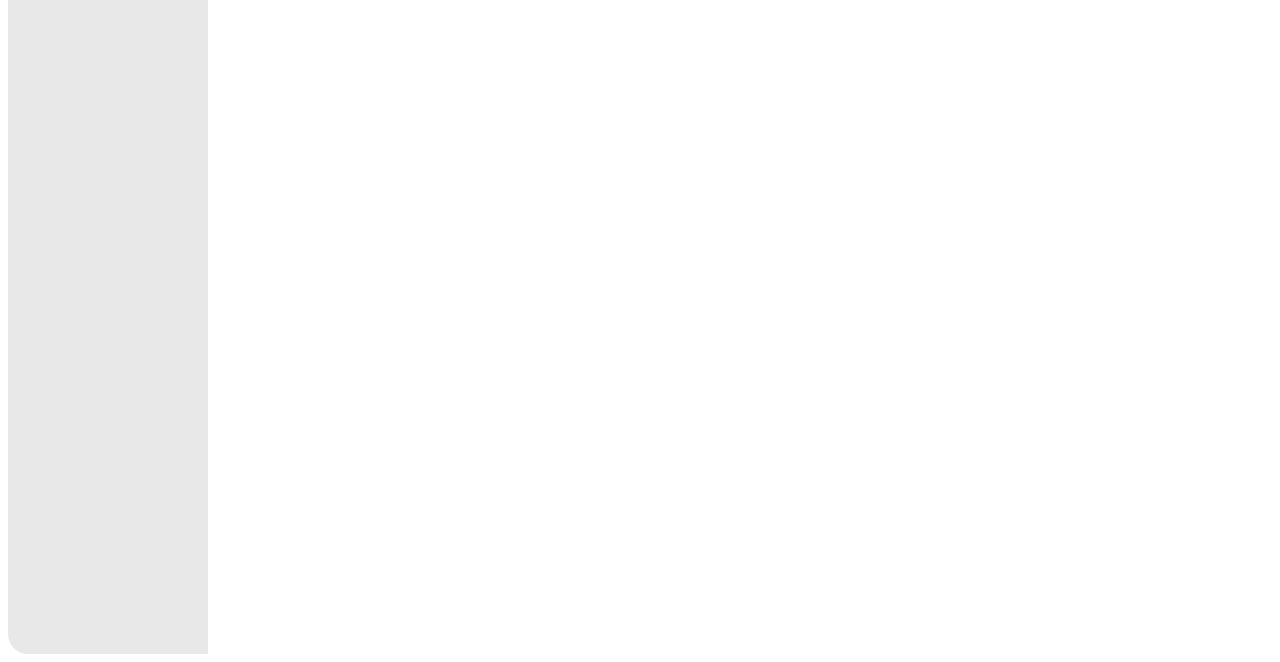
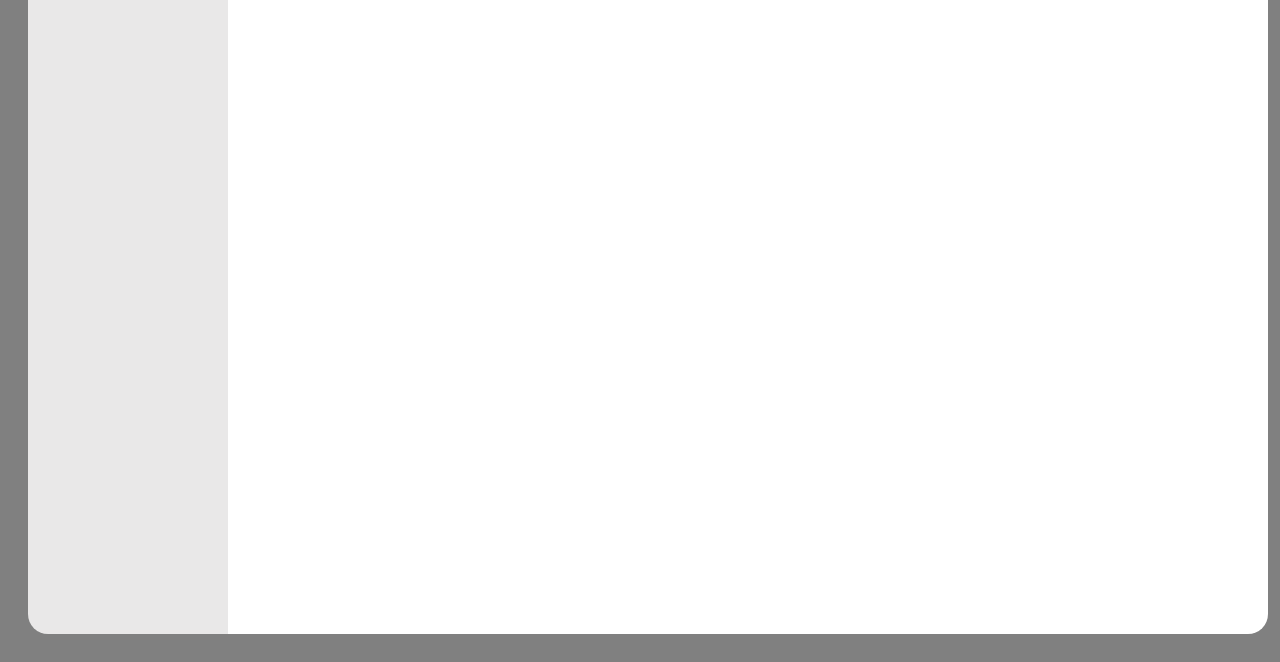
Before and after one commit to Jaizzer/todo-list, a website built with webpack: page src/index-template.html in a window 1280 px wide. Shown: the part 154-816 px from the top of the page. Built offline with nearby package versions, Linux system fonts and the light colour scheme.

Commit message:
feat: Add background color and padding to body

```diff
--- a/src/style.css
+++ b/src/style.css
@@ -21,6 +21,9 @@ body {
     font-family: "Roboto", sans-serif;
     width: 100vw;
     height: 100vh;
+
+    padding: 20px;
+    background-color: grey;
 }
 
 .content {
```
